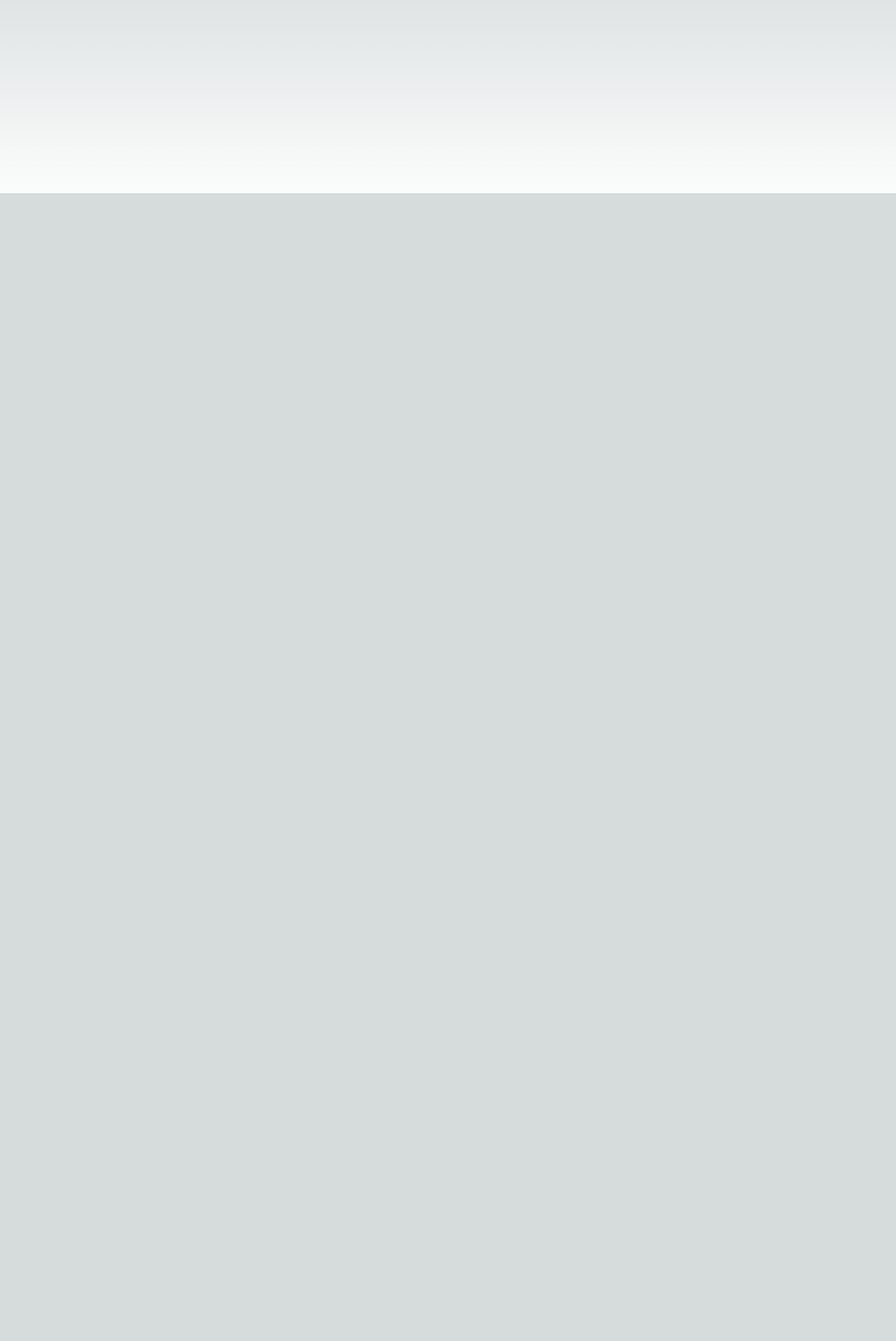
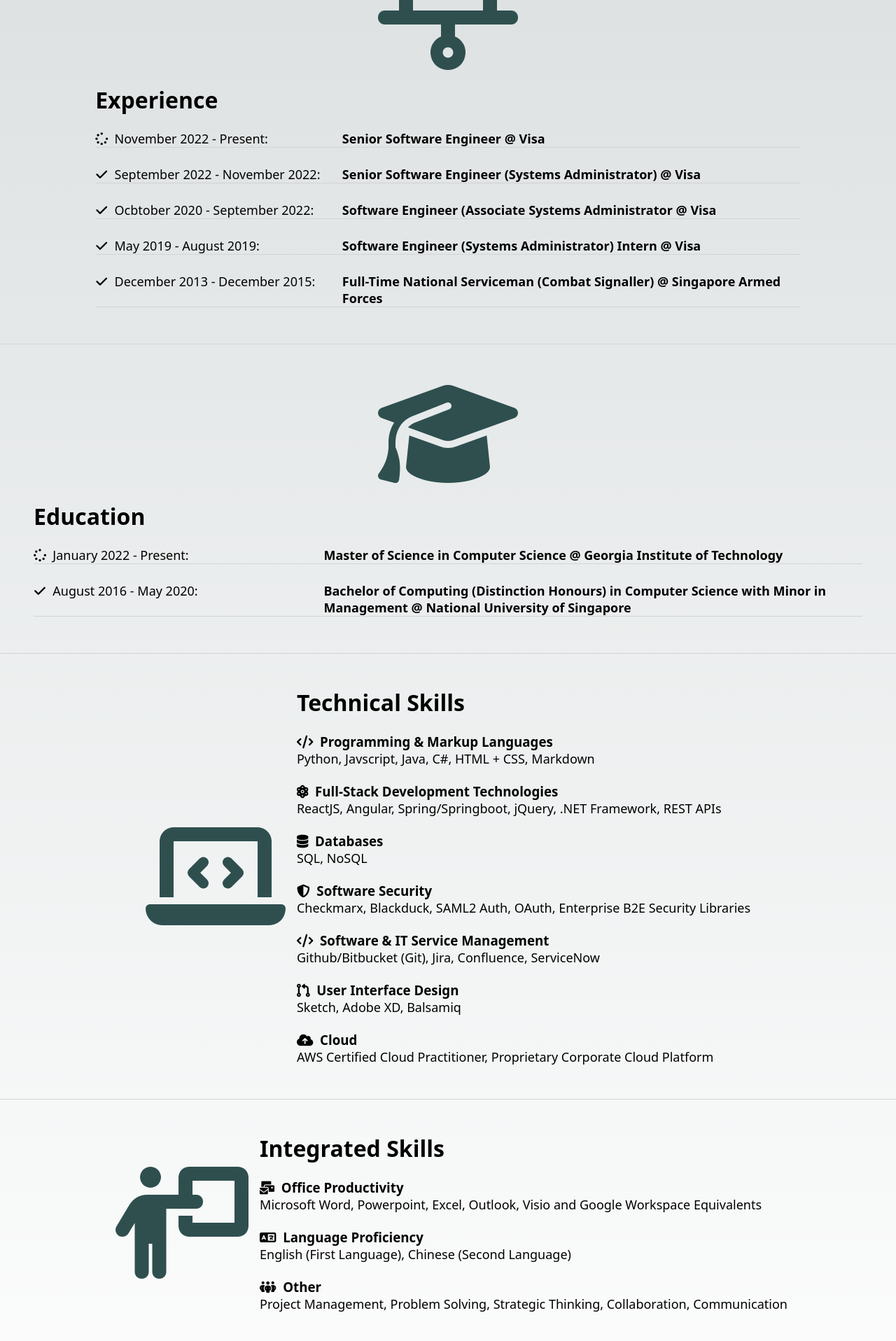
Before and after one commit to charlesgohck/portfolioblogv2, a Next.js app: page / in a window 1280 px wide. Shown: the part 524-2440 px from the top of the page at 70% size. Before the commit the page ends 800 px from the top, so only its background shows below. Built offline with nearby package versions, Linux system fonts and the light colour scheme.

Commit message:
[UI][ABOUT] Completed resume elements. To be adnimated next

```diff
--- a/pages/_app.tsx
+++ b/pages/_app.tsx
@@ -8,7 +8,7 @@ export default function App({ Component, pageProps }: AppProps) {
     return <>
         <div className='navbar' id="topNavBar">
             <img src={"assets/Logo.svg"} alt={"Charles Goh (长康) Logo"} className="faviconlogo" style={{ paddingLeft: "2vh", paddingRight: "2vh"}}/>
-            <a href="#home" className="navbaroption active navbaroptionselected"><i className='fa solid fa-house-chimney' />&nbsp;&nbsp;Home</a>
+            <a href="#home" className="navbaroption active navbaroptionselected"><i className='fa solid fa-house-chimney' />&nbsp;&nbsp;About</a>
             <a href="#blog" className='navbaroption'><i className="fa-solid fa-book" />&nbsp;&nbsp;Blog</a>
         </div>
         <div className="maincomponent">
--- a/pages/index.tsx
+++ b/pages/index.tsx
@@ -15,7 +15,7 @@ export default function Home() {
             </Head>
             <main>
                 <section className='sectionelement'>
-                    <Image src={'/assets/CharlesInSuitSquare.jpg'} alt={'Charles Goh (长康) In A Suit'} width={300} height={300} className="sectionsubelement" style={{ borderRadius: "50%" }} />
+                    <Image src={'/assets/CharlesInSuitSquare.jpg'} alt={'Charles Goh (长康) In A Suit'} width={300} height={300} className="sectionsubelement" style={{ borderRadius: "50%" }} priority />
                     <div className='sectionsubelement'>
                         <h1>Hello. I am Charles Goh (长康).</h1>
                         <br/>
@@ -26,6 +26,128 @@ export default function Home() {
                         </p>
                     </div>
                 </section>
+                <section className='sectionelement'>
+                    <i style={{ color: 'darkslategray' }} className="sectionsubelement fa-solid fa-timeline fa-10x" />
+                    <div className='sectionsubelement'>
+                        <h1>Experience</h1>
+                        <br/>
+                        <div>
+                            <div className='timelineelement'>
+                                <p className='timelineelementtextheading'><i className="fa-solid fa-spinner" />&nbsp;&nbsp;November 2022 - Present:&nbsp;</p>
+                                <p className='timelineelementtextcontent'><strong>Senior Software Engineer @ Visa</strong></p>
+                            </div>
+                            <br />
+                            <div className='timelineelement'>
+                                <p className='timelineelementtextheading'><i className="fa-solid fa-check" />&nbsp;&nbsp;September 2022 - November 2022:&nbsp;</p>
+                                <p className='timelineelementtextcontent'><strong>Senior Software Engineer (Systems Administrator) @ Visa</strong></p>
+                            </div>
+                            <br />
+                            <div className='timelineelement'>
+                                <p className='timelineelementtextheading'><i className="fa-solid fa-check" />&nbsp;&nbsp;Ocbtober 2020 - September 2022:&nbsp;</p>
+                                <p className='timelineelementtextcontent'><strong>Software Engineer (Associate Systems Administrator @ Visa</strong></p>
+                            </div>
+                            <br />
+                            <div className='timelineelement'>
+                                <p className='timelineelementtextheading'><i className="fa-solid fa-check" />&nbsp;&nbsp;May 2019 - August 2019:&nbsp;</p>
+                                <p className='timelineelementtextcontent'><strong>Software Engineer (Systems Administrator) Intern @ Visa</strong></p>
+                            </div>
+                            <br />
+                            <div className='timelineelement'>
+                                <p className='timelineelementtextheading'><i className="fa-solid fa-check" />&nbsp;&nbsp;December 2013 - December 2015:&nbsp;</p>
+                                <p className='timelineelementtextcontent'><strong>Full-Time National Serviceman (Combat Signaller) @ Singapore Armed Forces</strong></p>
+                            </div>
+                        </div>
+                    </div>
+                </section>
+                <section className='sectionelement'>
+                    <i style={{ color: 'darkslategray' }} className="sectionsubelement fa-solid fa-graduation-cap fa-10x" />
+                    <div className='sectionsubelement'>
+                        <h1>Education</h1>
+                        <br/>
+                        <div>
+                            <div className='timelineelement'>
+                                <p className='timelineelementtextheading'><i className="fa-solid fa-spinner" />&nbsp;&nbsp;January 2022 - Present:&nbsp;</p>
+                                <p className='timelineelementtextcontent'><strong>Master of Science in Computer Science @ Georgia Institute of Technology</strong></p>
+                            </div>
+                            <br />
+                            <div className='timelineelement'>
+                                <p className='timelineelementtextheading'><i className="fa-solid fa-check" />&nbsp;&nbsp;August 2016 - May 2020:&nbsp;</p>
+                                <p className='timelineelementtextcontent'><strong>Bachelor of Computing (Distinction Honours) in Computer Science
+with Minor in Management @ National University of Singapore</strong></p>
+                            </div>
+                        </div>
+                    </div>
+                </section>
+                <section className='sectionelement'>
+                    <i style={{ color: 'darkslategray' }} className="sectionsubelement fa-solid fa-laptop-code fa-10x" />
+                    <div className='sectionsubelement'>
+                        <h1>Technical Skills</h1>
+                        <br/>
+                        <div>
+                            <div>
+                                <h3><i className='fa-solid fa-code'/>&nbsp;&nbsp;Programming & Markup Languages</h3>
+                                <p>Python, Javscript, Java, C#, HTML + CSS, Markdown</p>
+                            </div>
+                            <br />
+                            <div>
+                                <h3><i className='fa-solid fa-atom'/>&nbsp;&nbsp;Full-Stack Development Technologies</h3>
+                                <p>ReactJS, Angular, Spring/Springboot, jQuery, .NET Framework, REST APIs</p>
+                            </div>
+                            <br />
+                            <div>
+                                <h3><i className='fa-solid fa-database'/>&nbsp;&nbsp;Databases</h3>
+                                <p>SQL, NoSQL</p>
+                            </div>
+                            <br />
+                            <div>
+                                <h3><i className='fa-solid fa-shield-halved'/>&nbsp;&nbsp;Software Security</h3>
+                                <p>Checkmarx, Blackduck, SAML2 Auth, OAuth, Enterprise B2E Security Libraries</p>
+                            </div>
+                            <br />
+                            <div>
+                                <h3><i className='fa-solid fa-code'/>&nbsp;&nbsp;Software & IT Service Management</h3>
+                                <p>Github/Bitbucket (Git), Jira, Confluence, ServiceNow</p>
+                            </div>
+                            <br />
+                            <div>
+                                <h3><i className='fa-solid fa-code-pull-request'/>&nbsp;&nbsp;User Interface Design</h3>
+                                <p>Sketch, Adobe XD, Balsamiq</p>
+                            </div>
+                            <br />
+                            <div>
+                                <h3><i className='fa-solid fa-cloud-arrow-up'/>&nbsp;&nbsp;Cloud</h3>
+                                <p>AWS Certified Cloud Practitioner, Proprietary Corporate Cloud Platform</p>
+                            </div>
+                        </div>
+                    </div>
+                </section>
+                <section className='sectionelement'>
+                    <i style={{ color: 'darkslategray' }} className="sectionsubelement fa-solid fa-person-chalkboard fa-10x" />
+                    <div className='sectionsubelement'>
+                        <h1>Integrated Skills</h1>
+                        <br/>
+                        <div>
+                            <div>
+                                <h3><i className='fa-solid fa-envelopes-bulk'/>&nbsp;&nbsp;Office Productivity</h3>
+                                <p>Microsoft Word, Powerpoint, Excel, Outlook, Visio and Google Workspace Equivalents</p>
+                            </div>
+                            <br />
+                            <div>
+                                <h3><i className='fa-solid fa-language'/>&nbsp;&nbsp;Language Proficiency</h3>
+                                <p>English (First Language), Chinese (Second Language)</p>
+                            </div>
+                            <br />
+                            <div>
+                                <h3><i className='fa-solid fa-people-group'/>&nbsp;&nbsp;Other</h3>
+                                <p>Project Management, Problem Solving, Strategic Thinking, Collaboration, Communication</p>
+                            </div>
+                        </div>
+                    </div>
+                </section>
+                <section className='sectionelement'>
+                    <i style={{ color: '#0072b1' }} className="sectionsubelement fa-brands fa-linkedin fa-10x" />
+                    <i style={{ color: 'darkred' }} className="sectionsubelement fa-solid fa-at fa-10x" />
+                </section>
             </main>
         </>
     )
--- a/styles/kangui.css
+++ b/styles/kangui.css
@@ -42,8 +42,30 @@
 .sectionelement {
     display: flex;
     justify-content: center;
+    flex-wrap: wrap;
     align-items: center;
-    padding: 5vh
+    padding: 5vh;
+    border-bottom: 1px solid lightgray;
+}
+
+.sectionsubelement {
+    padding: 1vh;
+}
+
+.timelineelement {
+    margin-bottom: 0.5vh;
+    border-bottom: 0.1vh solid lightgray;
+    display: flex;
+    justify-content: space-between;
+    text-align: left;
+}
+
+.timelineelementtextheading {
+    width: 35%;
+}
+
+.timelineelementtextcontent {
+    width: 65%;
 }
 
 .sectionsubelement {
```
